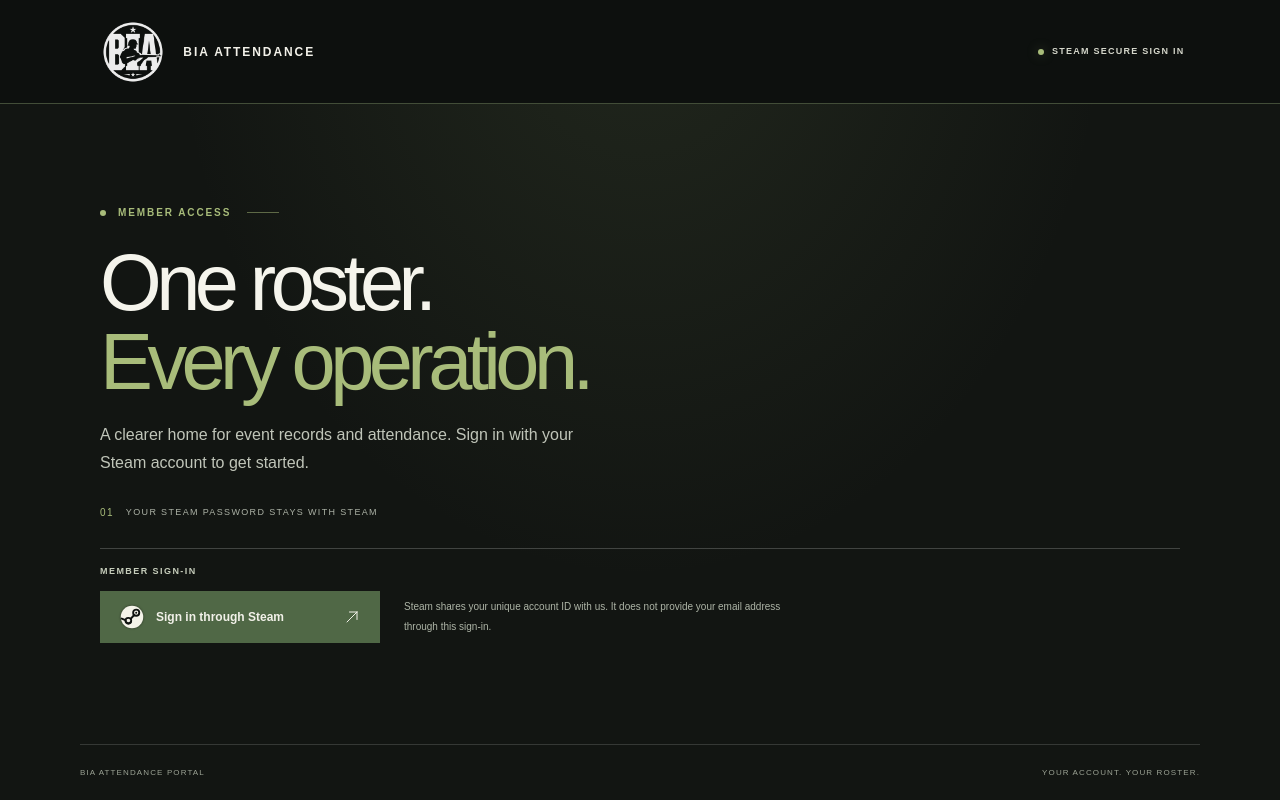
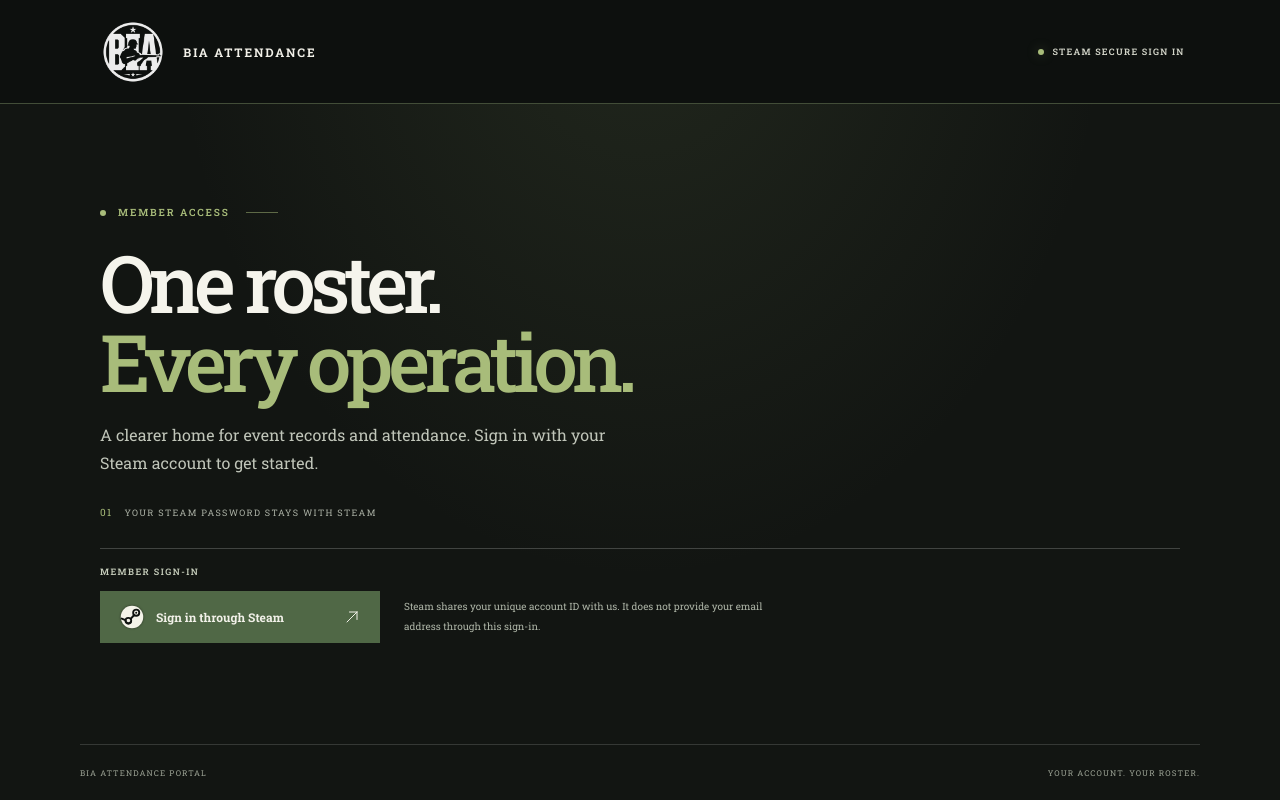
Before and after one commit to mbellucio/bia-attendance-website, a Next.js app: page / in a window 1280 px wide. Built offline with nearby package versions, Linux system fonts and the light colour scheme; no server answers.

Commit message:
style: use a stronger serif typeface

```diff
--- a/src/app/globals.css
+++ b/src/app/globals.css
@@ -1,7 +1,7 @@
 @import "tailwindcss";
 
 @theme {
-  --font-sans: Arial, "Helvetica Neue", Helvetica, sans-serif;
+  --font-sans: var(--font-field-serif), Georgia, serif;
 }
 
 :root {
--- a/src/app/layout.tsx
+++ b/src/app/layout.tsx
@@ -1,5 +1,13 @@
 import type { Metadata } from "next";
+import { Roboto_Slab } from "next/font/google";
 import "./globals.css";
+
+const fieldSerif = Roboto_Slab({
+  subsets: ["latin"],
+  weight: "variable",
+  variable: "--font-field-serif",
+  display: "swap",
+});
 
 export const metadata: Metadata = {
   title: "BIA Attendance | Field Roster",
@@ -8,7 +16,7 @@ export const metadata: Metadata = {
 
 export default function RootLayout({ children }: LayoutProps<"/">) {
   return (
-    <html lang="en">
+    <html lang="en" className={fieldSerif.variable}>
       <body>{children}</body>
     </html>
   );
```
